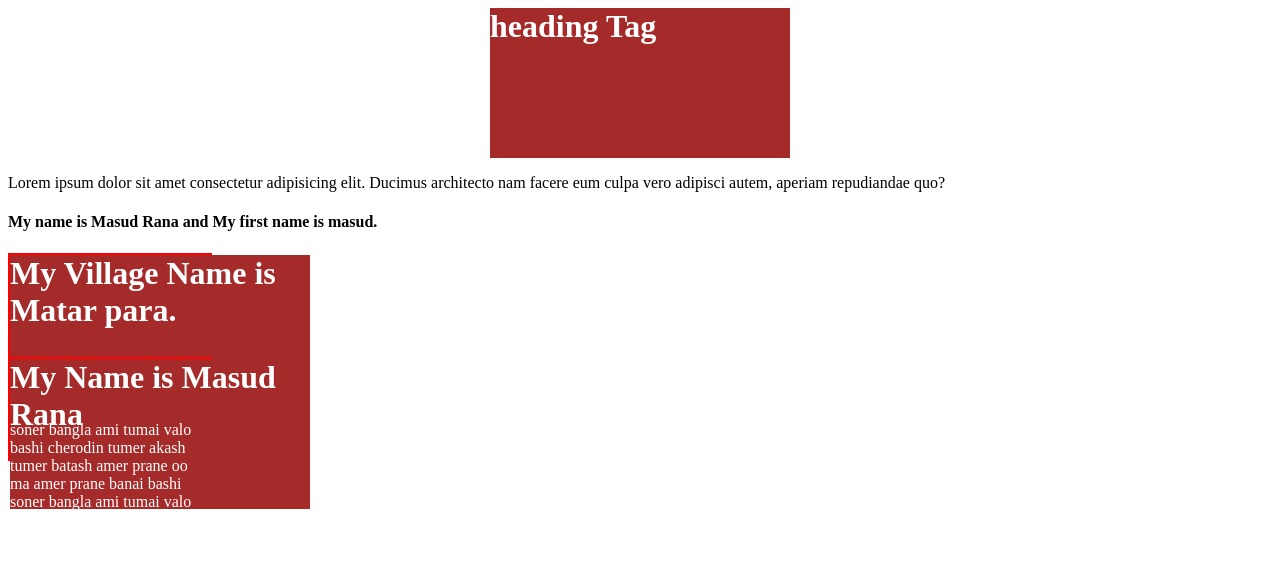
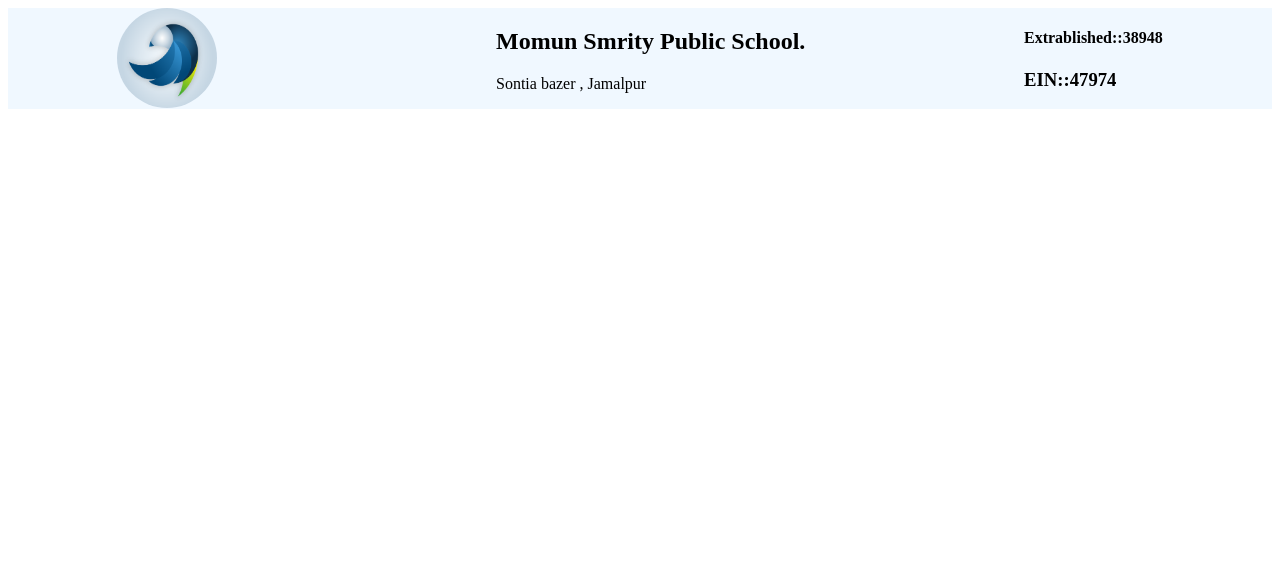
Before and after one commit to Masudhero/Masud--Rana, a plain HTML site: page index.html in a window 1280 px wide. Drawn offline with Linux system fonts and the light colour scheme.

Commit message:
hi look mama

```diff
--- a/index.html
+++ b/index.html
@@ -7,17 +7,18 @@
     <link rel="stylesheet" href="style.css">
 </head>
 <body>
-    <h1>heading Tag</h1>
-    <p>Lorem ipsum dolor sit amet consectetur adipisicing elit. Ducimus architecto nam facere eum culpa vero adipisci autem, aperiam repudiandae quo?</p>
-    <h4>My name is Masud Rana and My first name is masud.</h4>
-
-    <div>
-        <h1> My Village Name is Matar para.</h1>
-        <p>soner bangla ami tumai valo bashi cherodin tumer akash tumer batash amer prane oo ma amer prane banai bashi soner bangla ami tumai valo bashi o ma fagun ne tor </p>
-    </div>
-    <div>
-        <h1>My Name is Masud Rana</h1>
-        <p>amer monta kore curi buer marli biser curi kuthei gale hoile gupon dorte naye pari...</p>
+    <div class="mean">
+        <div class="mean-logo">
+            <img src="image/logo-1933884_640.webp" alt="">
+            <div class="mean-date">
+                <h2>Momun Smrity Public School.</h2>
+                <p>Sontia bazer , Jamalpur</p>
+            </div>
+            <div class="mean-text">
+                <h4>Extrablished::38948</h4>
+                <h3>EIN::47974</h3>
+            </div>
+        </div>
     </div>
 
 
--- a/style.css
+++ b/style.css
@@ -1,15 +1,20 @@
-h1{
-    background-color: brown;
-    color: white;
-    height: 150px;
-    width: 300px;
-    margin: auto;
+.mean{
+    width: 100%;
+    background-color: aliceblue;
 }
-div{
-    background-color: blueviolet;
-    color: white;
+.mean-logo{
+    display: flex;
+    justify-content: space-around;
+}
+.mean-logo img{
+    width: 100px;
     height: 100px;
-    width: 200px;
-    border: 2px solid red;
-    border-radius: 10pxs;
+    border-radius: 50%;
+    margin-right: 100px;
 }
+.mean-date{
+    margin-left: -40px;
+}
+.mean-text{
+
+}
```
Also changed, not shown: image/logo-1933884_640.webp (added).
